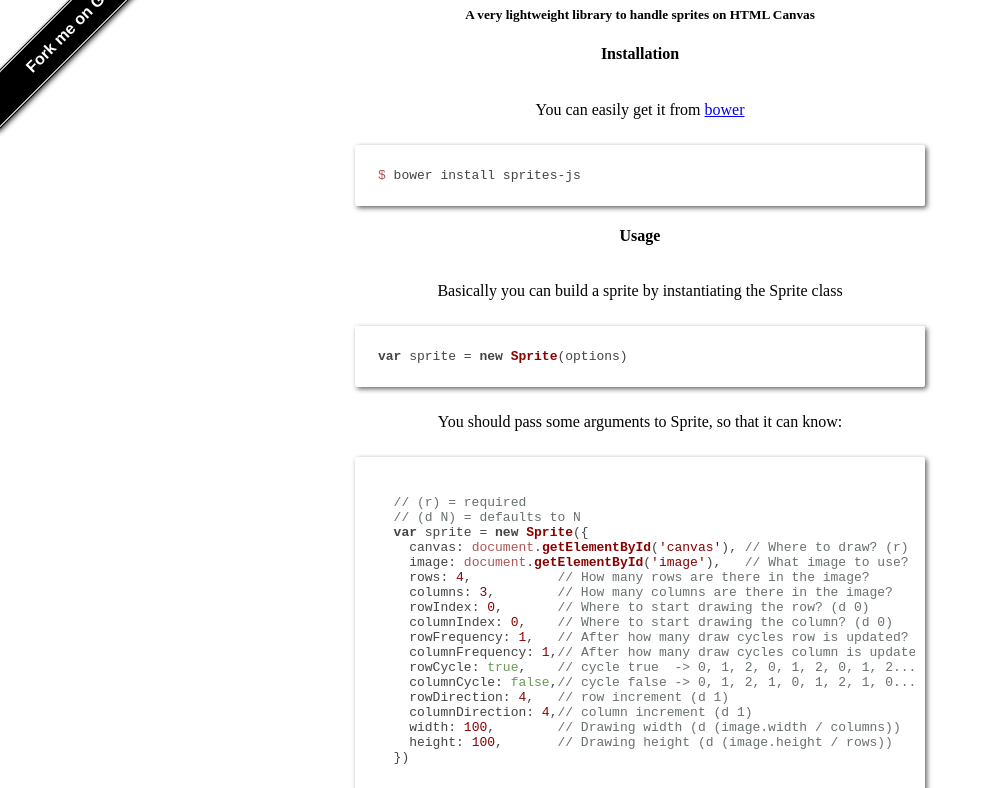
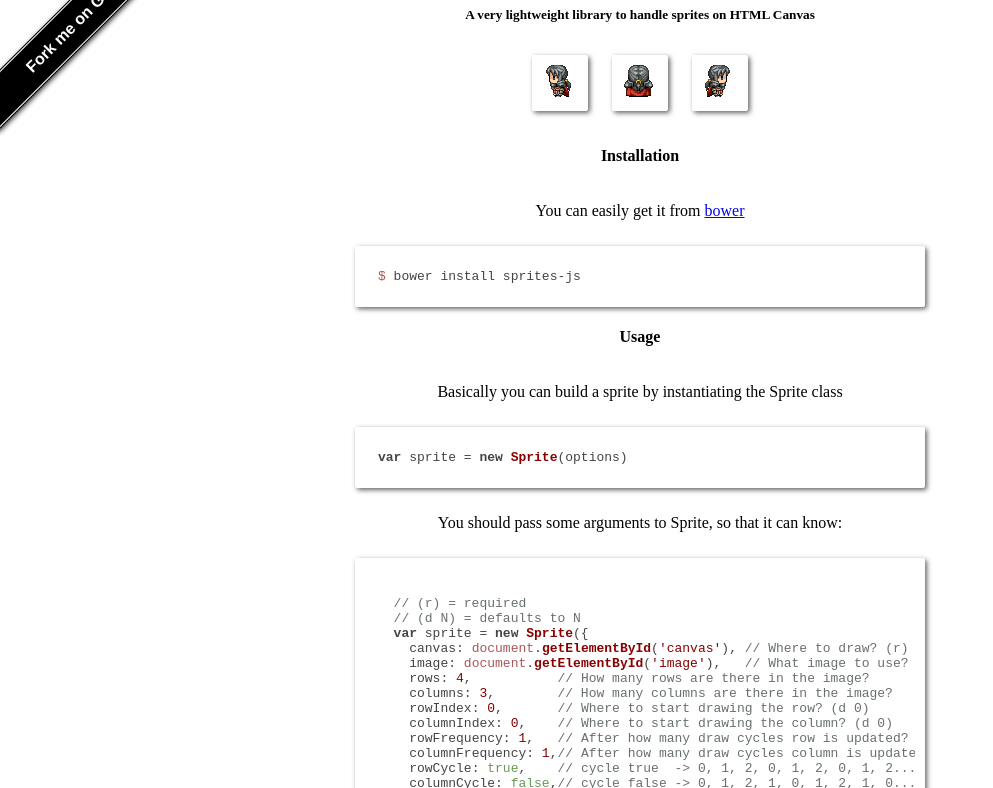
Before and after one commit to nihey/sprites, a plain HTML site: page index.html in a window 1280 px wide. Shown: the part 62-850 px from the top of the page, without its empty margins (0-993 px from the left). Drawn offline with nearby package versions, Linux system fonts and the light colour scheme.

Commit message:
Add sprite animations on top of the page

```diff
--- a/css/sprite.css
+++ b/css/sprite.css
@@ -38,6 +38,10 @@ canvas, pre, img {
   font-size: 11px;
 }
 
+.inline {
+  display: inline;
+}
+
 .doc-item {
   text-align: left;
 }
--- a/index.html
+++ b/index.html
@@ -10,6 +10,24 @@
   <body>
     <h2>Sprite</h2>
     <h5>A very lightweight library to handle sprites on HTML Canvas</h5>
+    <div class="sprite-demo inline" data-rows="4" data-columns="3"
+         data-column-frequency="1" interval="150" data-row-index="1"
+         no-adjust="true">
+      <img src="img/pan.png" hidden>
+      <canvas width="36" height="36"></canvas>
+    </div>
+    <div class="sprite-demo inline" data-rows="4" data-columns="3"
+         data-column-frequency="1" interval="150" data-row-index="3"
+         no-adjust="true">
+      <img src="img/pan.png" hidden>
+      <canvas width="36" height="36"></canvas>
+    </div>
+    <div class="sprite-demo inline" data-rows="4" data-columns="3"
+         data-column-frequency="1" interval="150" data-row-index="2"
+         no-adjust="true">
+      <img src="img/pan.png" hidden>
+      <canvas width="36" height="36"></canvas>
+    </div>
     <h4>Installation</h4>
     <p>
       You can easily get it from <a href="http://bower.io/">bower</a>
@@ -127,8 +145,13 @@
         var maxDimension = Math.max(sprite.image.width, sprite.image.height) / 2;
         function loop() {
           canvas.getContext('2d').clearRect(0, 0, canvas.width, canvas.height);
-          sprite.draw(maxDimension - (sprite.width / 2),
-                      maxDimension - (sprite.height / 2));
+          if (options.adjust) {
+            sprite.draw(maxDimension - (sprite.width / 2),
+                        maxDimension - (sprite.height / 2));
+          }
+          else {
+            sprite.draw(0, 0);
+          }
         }
         setInterval(loop, options.interval);
       }
@@ -144,19 +167,23 @@
             }
             var maxDimension = Math.max($image.width(), $image.height());
 
-            $canvas[0].width = maxDimension;
-            $canvas[0].height = maxDimension;
+            if (!$(object).attr('no-adjust')) {
+              $canvas[0].width = maxDimension;
+              $canvas[0].height = maxDimension;
+            }
 
             initSprite({
               canvas: $canvas[0],
               image: $image[0],
               rows: $(object).attr('data-rows'),
               columns: $(object).attr('data-columns'),
+              rowIndex: $(object).attr('data-row-index'),
               rowFrequency: $(object).attr('data-row-frequency'),
               columnFrequency: $(object).attr('data-column-frequency'),
               rowCycle: $(object).attr('data-row-cycle'),
               columnCycle: $(object).attr('data-column-cycle'),
               interval: $(object).attr('interval'),
+              adjust: !$(object).attr('no-adjust'),
             });
           };
           $image.one(imageLoad).each(imageLoad);
```
